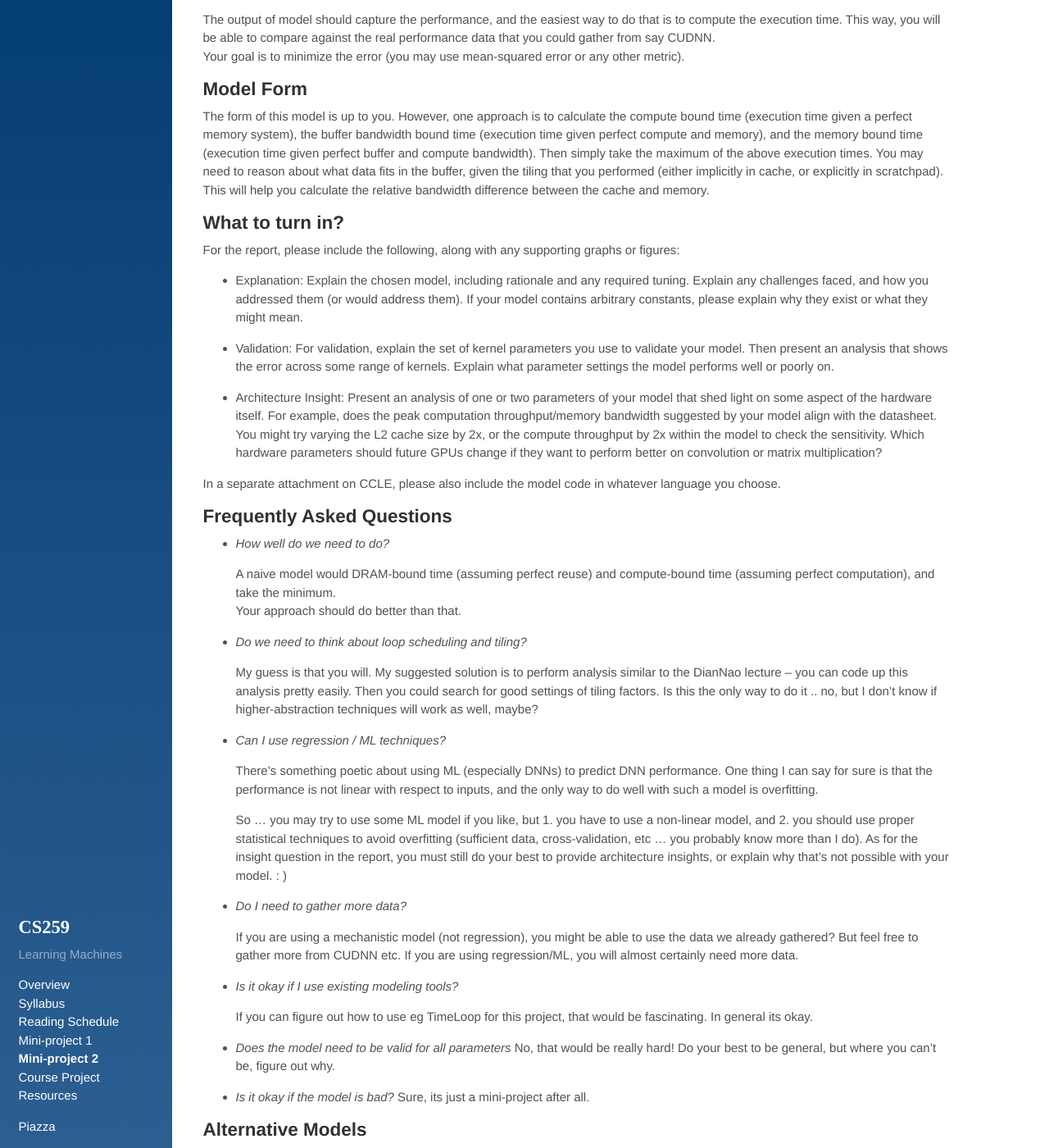
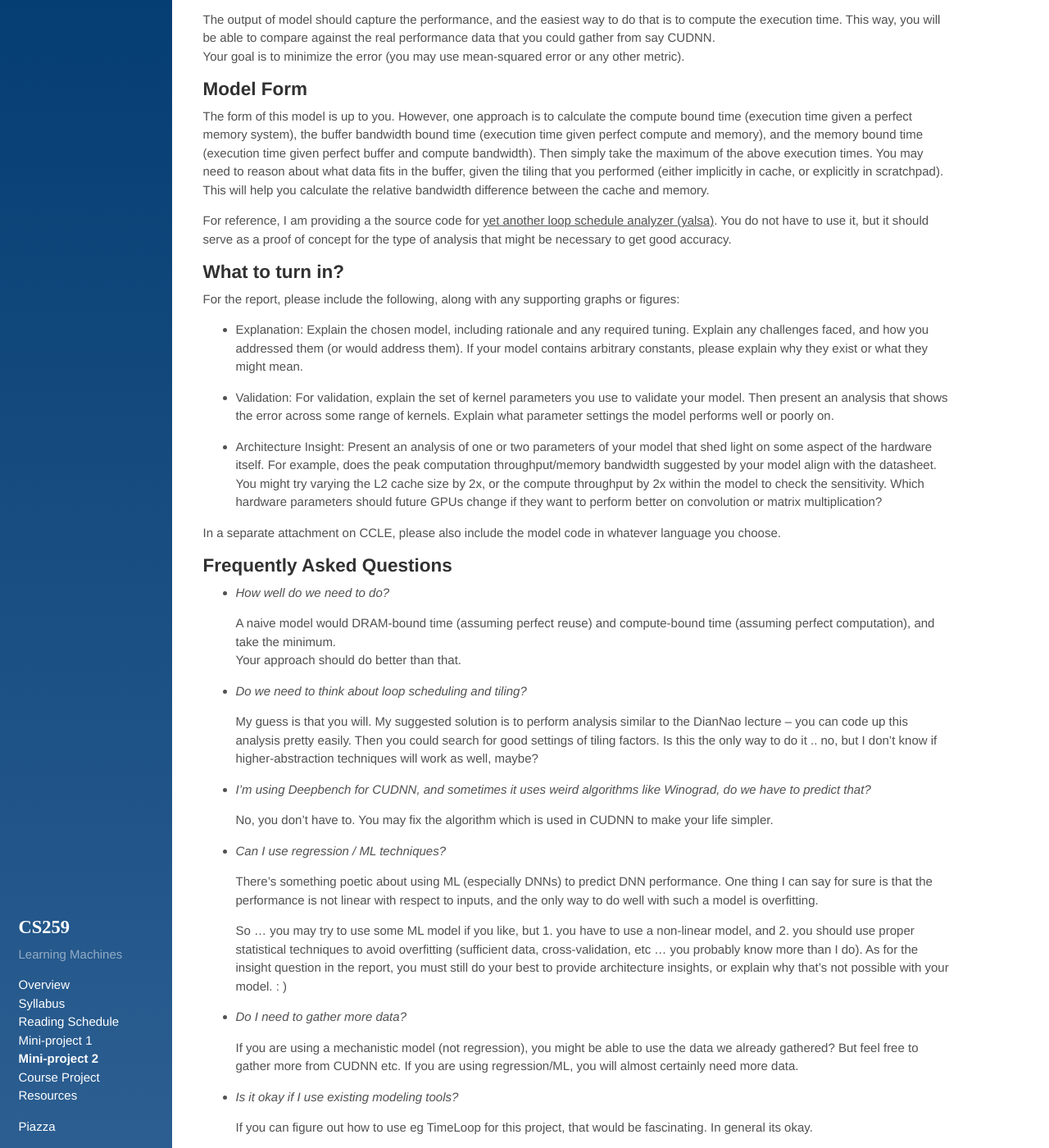
Before and after one commit to PolyArch/cs259, a Jekyll site: the page built from 04-miniproj-2.md, in a window 1280 px wide and 1400 px high, scrolled down 970 px. Shown: the whole window at 82% size. Built offline with Jekyll 4.4.1, drawn with Linux system fonts in a browser that asks for light colours.

Commit message:
miniproj2

```diff
--- a/04-miniproj-2.md
+++ b/04-miniproj-2.md
@@ -71,6 +71,13 @@ reason about what data fits in the buffer, given the tiling that you performed
 (either implicitly in cache, or explicitly in scratchpad).  This will help you calculate the
 relative bandwidth difference between the cache and memory.
 
+For reference, I am providing a the source code
+for [yet another loop schedule analyzer (yalsa)](https://github.com/PolyArch/yalsa).
+You do not have to use it, but
+it should serve as a proof of concept for the type of analysis that might be necessary to get
+good accuracy.
+
+
 ## What to turn in?
 
 For the report, please include the following, along with any supporting graphs or figures:
@@ -106,6 +113,10 @@ Your approach should do better than that.
 lecture -- you can code up this analysis pretty easily.  Then you could search for good
 settings of tiling factors.  Is this the only way to do it .. no, but I don't know if higher-abstraction
 techniques will work as well, maybe?
+
+* *I'm using Deepbench for CUDNN, and sometimes it uses weird algorithms like Winograd, do we have to predict that?*
+
+  No, you don't have to.  You may fix the algorithm which is used in CUDNN to make your life simpler.
 
 * *Can I use regression / ML techniques?*
 
```
